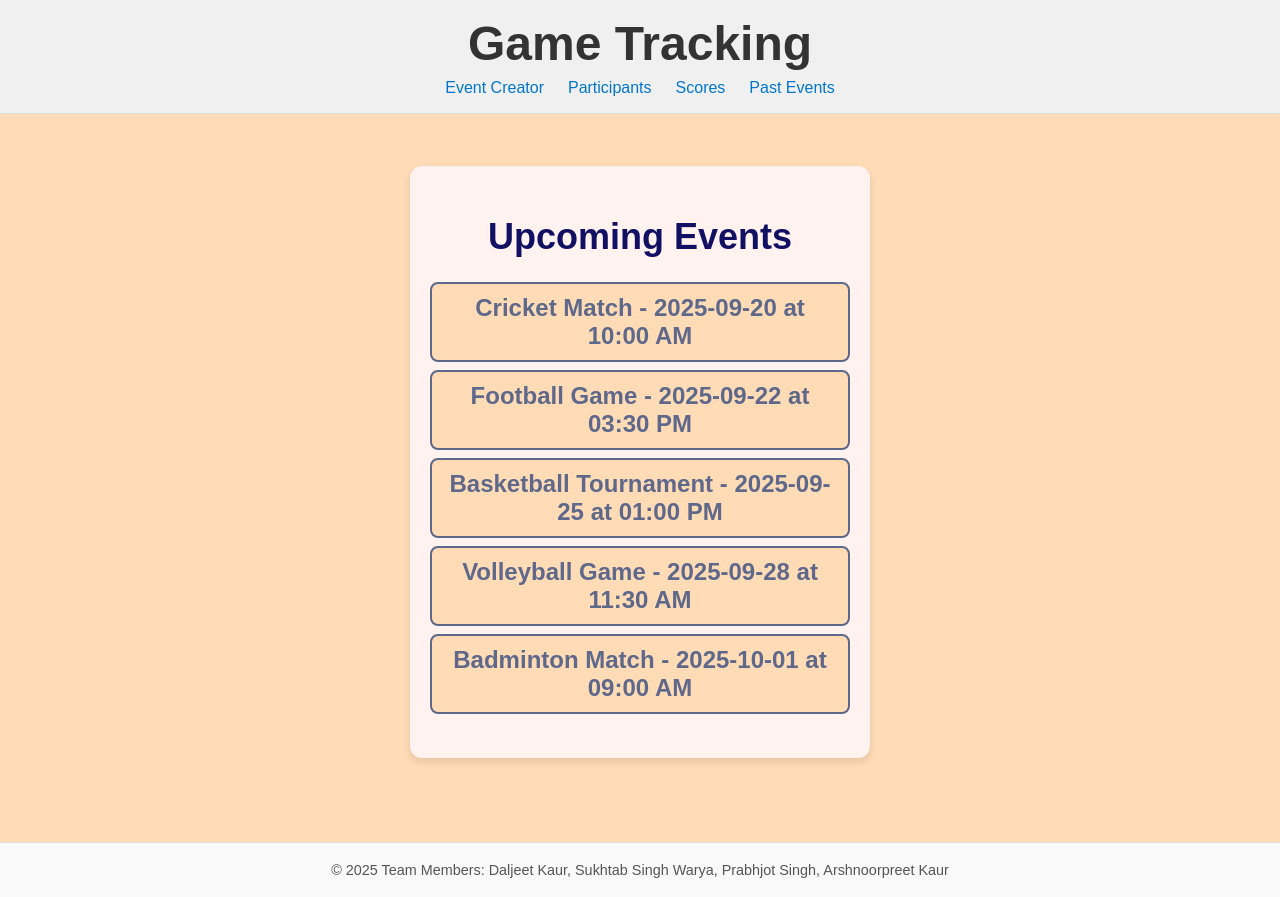
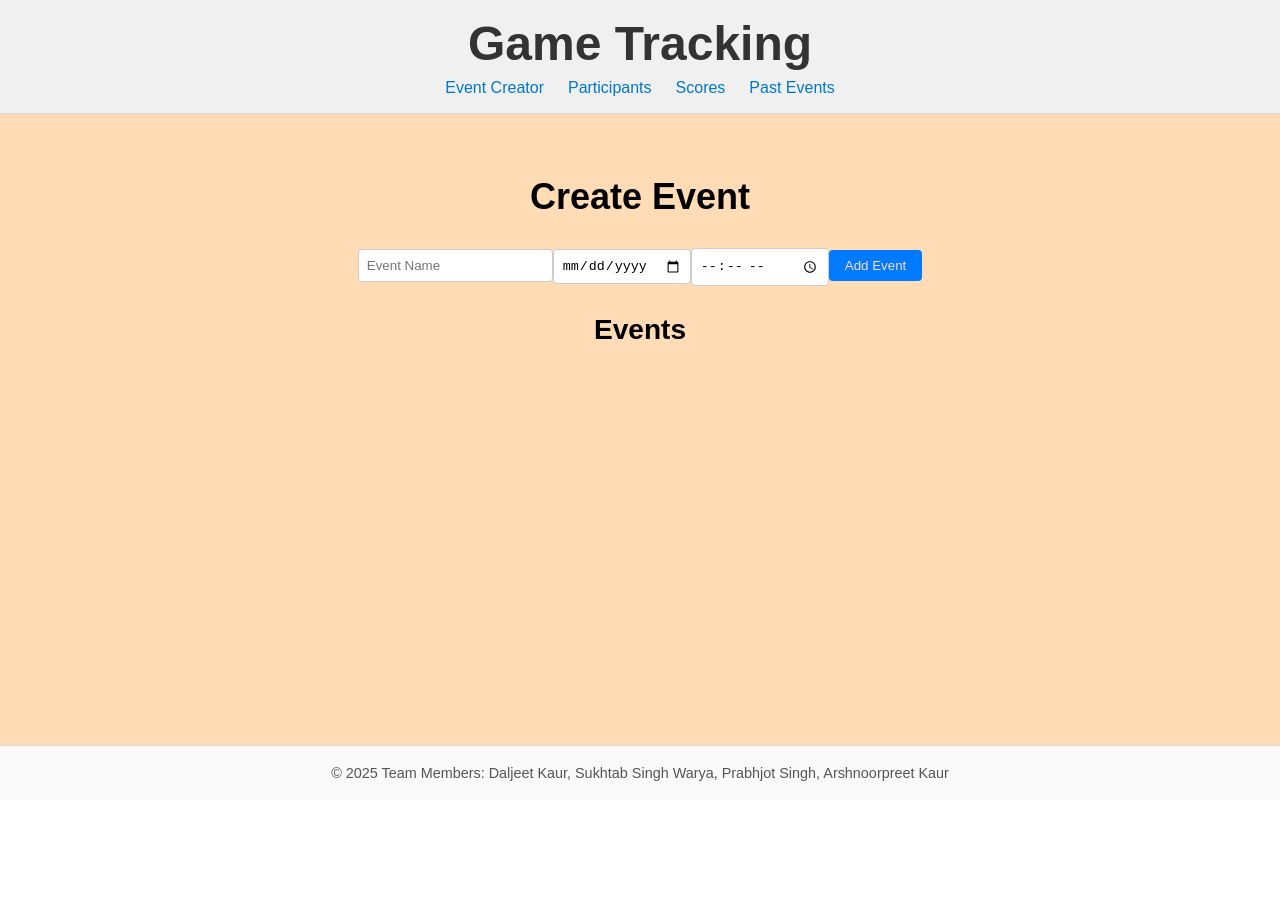
Before and after one commit to DOad22/Track-Event_Full_Stack_Project, a React (Vite) app: page /create in a window 1280 px wide. After the commit the page ends 800 px from the top, so only its background shows below. Built offline with nearby package versions, Linux system fonts and the light colour scheme.

Commit message:
Sprint-2 make the form for event cretor and and it stores the data

```diff
--- a/src/components/event-creator/EventCreator.css
+++ b/src/components/event-creator/EventCreator.css
@@ -8,18 +8,58 @@
 
 .event-creator {
   background-color: var(--color-redWhite);
-  padding: 20px;
-  border-radius: 12px;
-  max-width: 420px;
-  margin: 20px auto;
+  padding: 25px;
+  border-radius: 16px;
+  max-width: 650px;
+  margin: 30px auto;
   font-family: Arial, sans-serif;
-  box-shadow: 0 4px 8px rgba(0,0,0,0.1);
+  box-shadow: 0 6px 14px rgba(0, 0, 0, 0.15);
+  transition: transform 0.2s ease-in-out;
+}
+
+.event-creator:hover {
+  transform: translateY(-4px);
 }
 
 .event-creator h2 {
   color: var(--color-midnight);
   text-align: center;
-  margin-bottom: 15px;
+  margin-bottom: 20px;
+  font-size: 26px;
+  letter-spacing: 1px;
+}
+
+.event-creator form {
+  display: flex;
+  flex-direction: column;
+  gap: 12px;
+  margin-bottom: 20px;
+}
+
+.event-creator input,
+.event-creator button {
+  padding: 10px 12px;
+  border-radius: 8px;
+  border: 2px solid var(--color-darkBlue);
+  font-size: 14px;
+  outline: none;
+  transition: all 0.3s;
+}
+
+.event-creator input:focus {
+  border-color: var(--color-midnight);
+  box-shadow: 0 0 6px rgba(18, 16, 99, 0.4);
+}
+
+.event-creator button {
+  background-color: var(--color-darkBlue);
+  color: white;
+  font-weight: bold;
+  cursor: pointer;
+}
+
+.event-creator button:hover {
+  background-color: var(--color-midnight);
 }
 
 .event-creator ul {
@@ -30,11 +70,14 @@
 .event-creator li {
   background: var(--color-gold);
   border: 2px solid var(--color-darkBlue);
-  margin: 8px 0;
-  padding: 10px;
-  border-radius: 8px;
+  margin: 10px 0;
+  padding: 12px 14px;
+  border-radius: 10px;
   color: var(--color-darkBlue);
   font-weight: bold;
+  display: flex;
+  justify-content: space-between;
+  align-items: center;
   transition: background 0.3s, transform 0.2s;
 }
 
@@ -42,3 +85,18 @@
   background: var(--color-redPeach);
   transform: scale(1.02);
 }
+
+.event-creator li button {
+  margin-left: 8px;
+  background: var(--color-midnight);
+  color: white;
+  border: none;
+  padding: 6px 10px;
+  border-radius: 6px;
+  cursor: pointer;
+  transition: background 0.3s;
+}
+
+.event-creator li button:hover {
+  background: var(--color-darkBlue);
+}
--- a/src/components/event-creator/EventCreator.tsx
+++ b/src/components/event-creator/EventCreator.tsx
@@ -1,28 +1,82 @@
-import "./EventCreator.css";
+import { useState, useEffect } from "react";
 
-function EventCreator() {
-  // A list of static events with name, date, and time
-  const events = [
-    { name: "Cricket Match", date: "2025-09-20", time: "10:00 AM" },
-    { name: "Football Game", date: "2025-09-22", time: "03:30 PM" },
-    { name: "Basketball Tournament", date: "2025-09-25", time: "01:00 PM" },
-    { name: "Volleyball Game", date: "2025-09-28", time: "11:30 AM" },
-    { name: "Badminton Match", date: "2025-10-01", time: "09:00 AM" }
-  ];
+function EventApp() {
+  const [name, setName] = useState("");
+  const [date, setDate] = useState("");
+  const [time, setTime] = useState("");
+  const [events, setEvents] = useState<any[]>([]);
 
-  // Show the events on the screen
+  // Load events from localStorage when the page loads
+  useEffect(() => {
+    const saved = localStorage.getItem("events");
+    if (saved) {
+      setEvents(JSON.parse(saved));
+    }
+  }, []);
+
+  // Save events
+  const saveEvents = (updated: any[]) => {
+    setEvents(updated);
+    localStorage.setItem("events", JSON.stringify(updated));
+  };
+
+  // Add new event
+  const addEvent = (e: any) => {
+    e.preventDefault();
+    if (!name || !date || !time) return;
+    const newEvent = {
+      id: Date.now(),
+      name,
+      date,
+      time
+    };
+    saveEvents([...events, newEvent]);
+    setName("");
+    setDate("");
+    setTime("");
+  };
+
+  // Delete event
+  const deleteEvent = (id: number) => {
+    const updated = events.filter(ev => ev.id !== id);
+    saveEvents(updated);
+  };
+
   return (
-    <section className="event-creator">
-      <h2>Upcoming Events</h2>
+    <div>
+      <h2>Create Event</h2>
+      <form onSubmit={addEvent}>
+        <input
+          placeholder="Event Name"
+          value={name}
+          onChange={(e) => setName(e.target.value)}
+        />
+        <input
+          type="date"
+          value={date}
+          onChange={(e) => setDate(e.target.value)}
+        />
+        <input
+          type="time"
+          value={time}
+          onChange={(e) => setTime(e.target.value)}
+        />
+        <button type="submit">Add Event</button>
+      </form>
+
+      <h3>Events</h3>
       <ul>
-        {events.map((ev, i) => (
-          <li key={i}>
+        {events.map(ev => (
+          <li key={ev.id}>
             {ev.name} - {ev.date} at {ev.time}
+            <button onClick={() => deleteEvent(ev.id)} style={{ marginLeft: 6 }}>
+              Delete
+            </button>
           </li>
         ))}
       </ul>
-    </section>
+    </div>
   );
 }
 
-export default EventCreator;
+export default EventApp;
```
